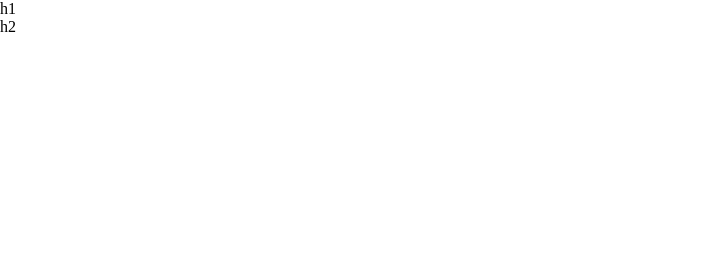
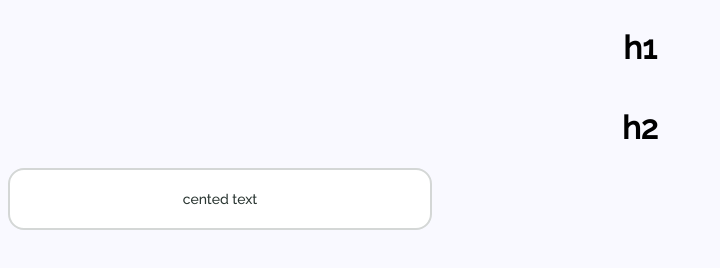
Before and after one commit to SaudTauqeer/mini-jam, a plain HTML site: page index.html in a window 1280 px wide. Shown: the whole page, without its empty margins (0-720 px from the left). Drawn offline with Linux system fonts and the light colour scheme.

Commit message:
css for always centered text inside comment box.

```diff
--- a/index.html
+++ b/index.html
@@ -7,15 +7,25 @@
       type="image/x-icon"
       href=" https://strawberryjam.nyc3.cdn.digitaloceanspaces.com/icon.png"
     />
-
+    <link
+      href="https://fonts.googleapis.com/css2?family=Raleway:wght@500&display=swap"
+      rel="stylesheet"
+    />
     <meta name="viewport" content="width=device-width, initial-scale=1.0" />
     <title>Mini-Jam</title>
-    <link rel="stylesheet" href="styles/reset.css" />
-    <!-- <link rel="stylesheet" href="styles/index.css" /> -->
+
+    <link rel="stylesheet" href="styles/index.css" />
   </head>
   <body>
-    <h1 class="heading">h1</h1>
-    <h1 class="heading">h2</h1>
+    <div class="container_main">
+      <h1>h1</h1>
+      <h1>h2</h1>
+    </div>
+    <div class="comment-container">
+      <p class="comment-text">cented text</p>
+    </div>
+    <div class="comment-open"></div>
+
     <script type="text/javascript" src="js/main.js"></script>
   </body>
 </html>
--- a/styles/index.css
+++ b/styles/index.css
@@ -0,0 +1,45 @@
+html,
+body {
+  height: 100%;
+  font-family: "Raleway", sans-serif;
+  background-color: #f9f9ff;
+}
+
+.container_main {
+  display: flex;
+  flex-direction: column;
+  align-items: center;
+}
+
+.comment-text {
+  text-align: center;
+  white-space: nowrap;
+  text-overflow: ellipsis;
+  margin-top: initial;
+  margin-bottom: initial;
+  margin-right: 4px;
+  margin-left: 4px;
+  line-height: 20px;
+  font-size: 14px;
+  color: rgb(42, 54, 50);
+  overflow: hidden;
+}
+
+.comment-container {
+  background: rgb(255, 255, 255);
+  padding: 5px 10px;
+  border-width: 2px;
+  border-style: solid;
+  border-color: rgb(212, 215, 214);
+  max-width: 400px;
+  height: 48px;
+
+  border-radius: 16px;
+  display: flex;
+  align-items: center;
+  justify-content: center;
+  text-align: center;
+}
+
+.comment-open {
+}
--- a/styles/reset.css
+++ /dev/null
@@ -1,88 +0,0 @@
-html,
-body,
-div,
-span,
-applet,
-object,
-iframe,
-h1,
-h2,
-h3,
-h4,
-h5,
-h6,
-p,
-blockquote,
-pre,
-a,
-abbr,
-acronym,
-address,
-big,
-cite,
-code,
-del,
-dfn,
-em,
-img,
-ins,
-kbd,
-q,
-s,
-samp,
-small,
-strike,
-strong,
-sub,
-sup,
-tt,
-var,
-b,
-u,
-i,
-center,
-dl,
-dt,
-dd,
-ol,
-ul,
-li,
-fieldset,
-form,
-label,
-legend,
-table,
-caption,
-tbody,
-tfoot,
-thead,
-tr,
-th,
-td,
-article,
-aside,
-canvas,
-details,
-embed,
-figure,
-figcaption,
-footer,
-header,
-hgroup,
-menu,
-nav,
-output,
-ruby,
-section,
-summary,
-time,
-mark,
-audio,
-video {
-  margin: 0;
-  padding: 0;
-  border: 0;
-  font-size: 100%;
-  font: inherit;
-  vertical-align: baseline;
-}
```
